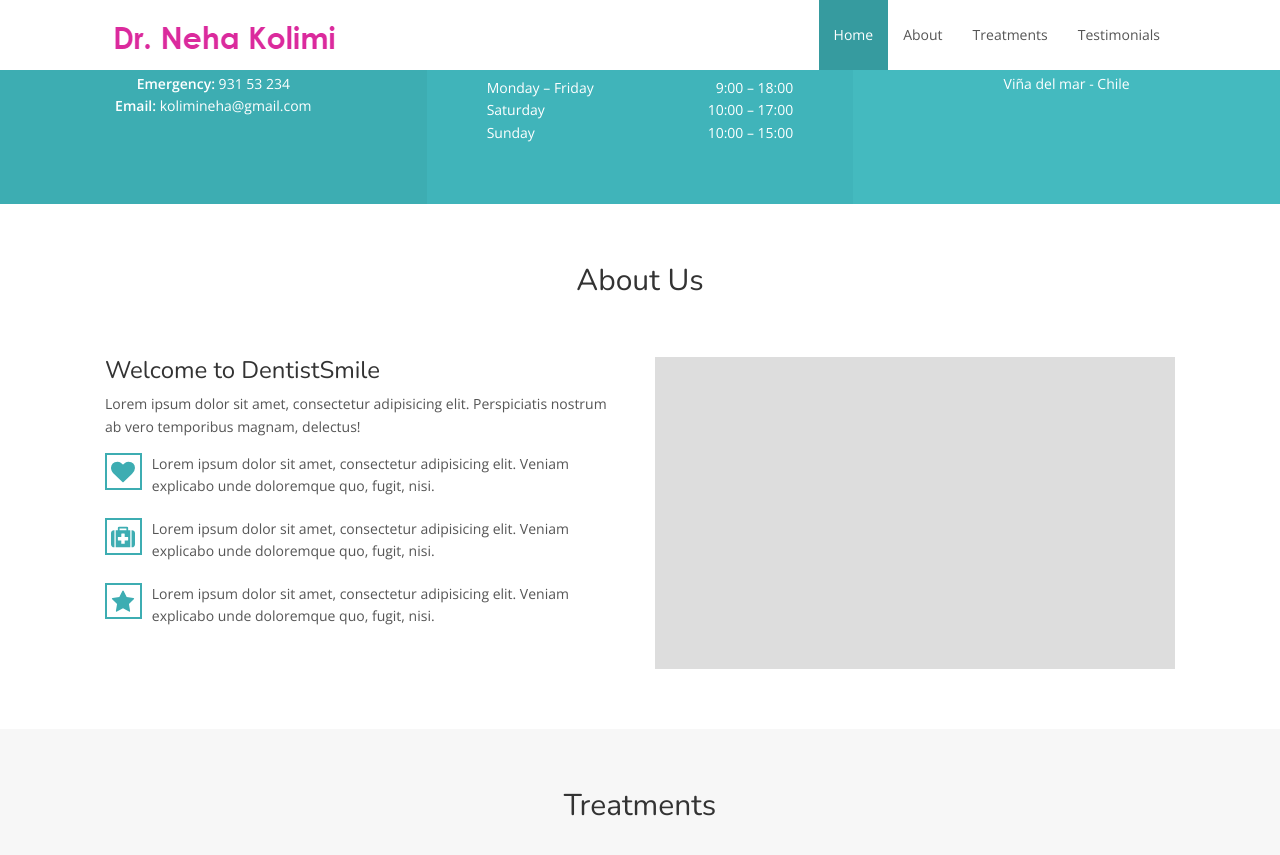
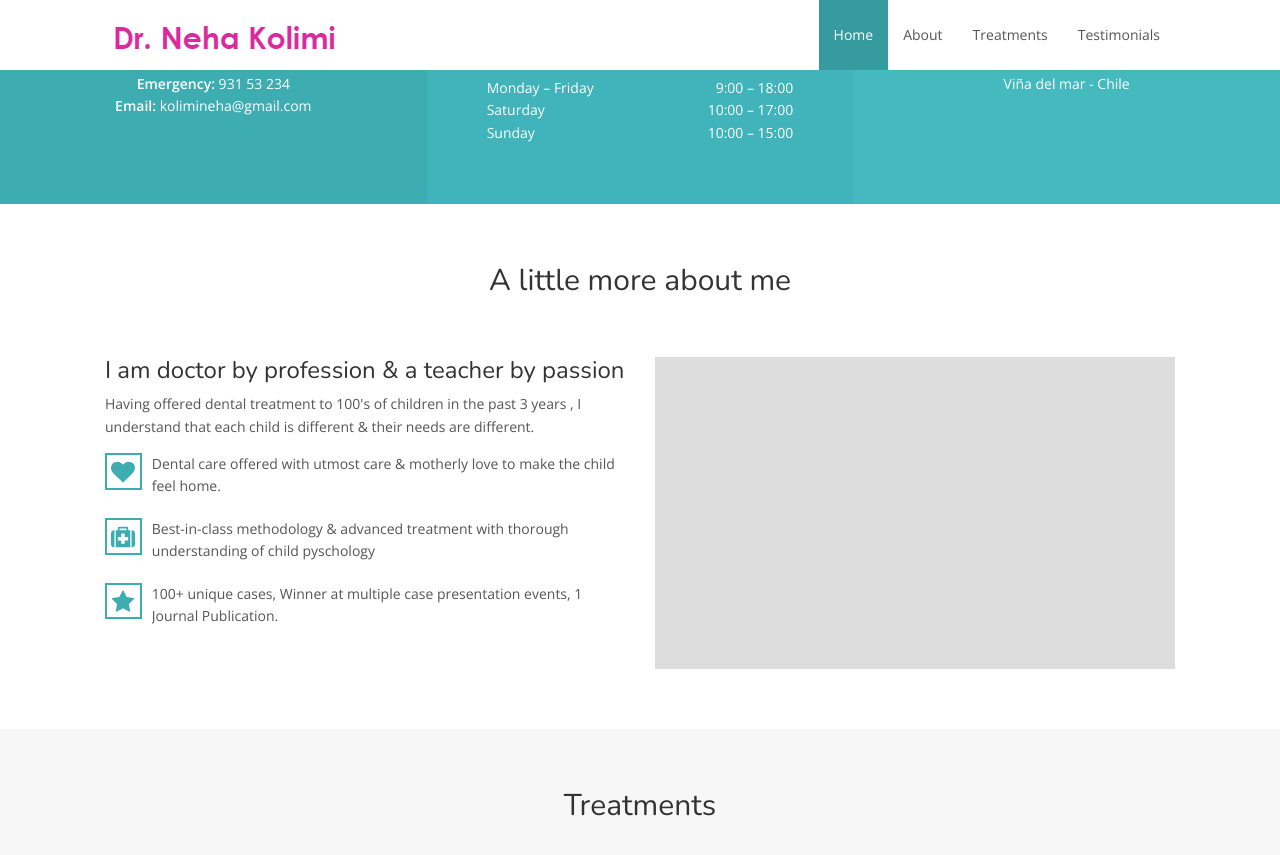
Before and after one commit to nehakolimi/nehakolimi.github.io, a Jekyll site: the page built from index.html, in a window 1280 px wide and 900 px high, scrolled down 650 px. Shown: the top 855 px of the window. Built offline with Jekyll 4.4.1, drawn with Linux system fonts in a browser that asks for light colours; nearby versions of some CDN libraries.

Commit message:
About section

```diff
--- a/index.html
+++ b/index.html
@@ -82,12 +82,12 @@ layout: default
 <!-- Start About -->
 <div id="about" class="about">
     <div class="container-fluid">
-        <h2 class="section-title">About Us</h2>
+        <h2 class="section-title">A little more about me</h2>
 
         <div class="row">
             <div class="col-sm-6">
-                <h3>Welcome to DentistSmile</h3>
-                <p>Lorem ipsum dolor sit amet, consectetur adipisicing elit. Perspiciatis nostrum ab vero temporibus magnam, delectus!</p>
+                <h3>I am doctor by profession & a teacher by passion</h3>
+                <p>Having offered dental treatment to 100's of children in the past 3 years , I understand that each child is different & their needs are different.</p>
 
                 <div class="media">
                     <div class="media-left">
@@ -96,7 +96,7 @@ layout: default
                         </div>
                     </div>
                     <div class="media-body">
-                        <p>Lorem ipsum dolor sit amet, consectetur adipisicing elit. Veniam explicabo unde doloremque quo, fugit, nisi.</p>
+                        <p>Dental care offered with utmost care & motherly love to make the child feel home.</p>
                     </div>
                 </div>
 
@@ -107,7 +107,7 @@ layout: default
                         </div>
                     </div>
                     <div class="media-body">
-                        <p>Lorem ipsum dolor sit amet, consectetur adipisicing elit. Veniam explicabo unde doloremque quo, fugit, nisi.</p>
+                        <p>Best-in-class methodology & advanced treatment with thorough understanding of child pyschology</p>
                     </div>
                 </div>
 
@@ -118,7 +118,7 @@ layout: default
                         </div>
                     </div>
                     <div class="media-body">
-                        <p>Lorem ipsum dolor sit amet, consectetur adipisicing elit. Veniam explicabo unde doloremque quo, fugit, nisi.</p>
+                        <p>100+ unique cases, Winner at multiple case presentation events, 1 Journal Publication.</p>
                     </div>
                 </div>
             </div>
```
